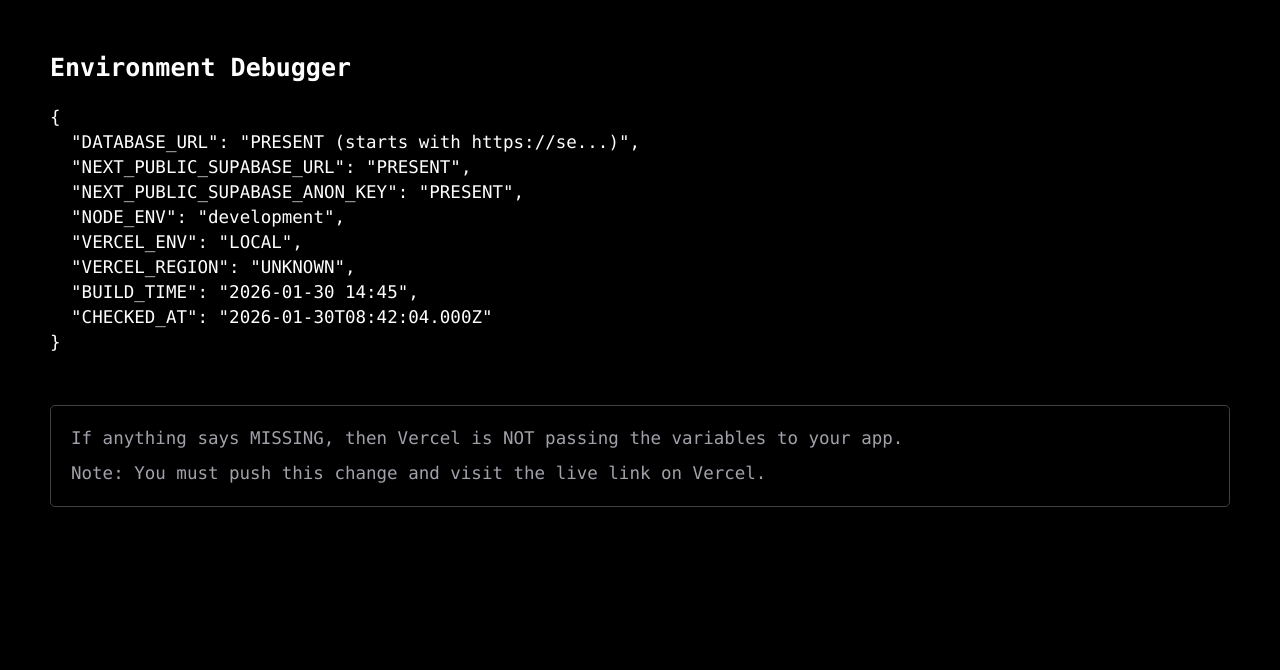
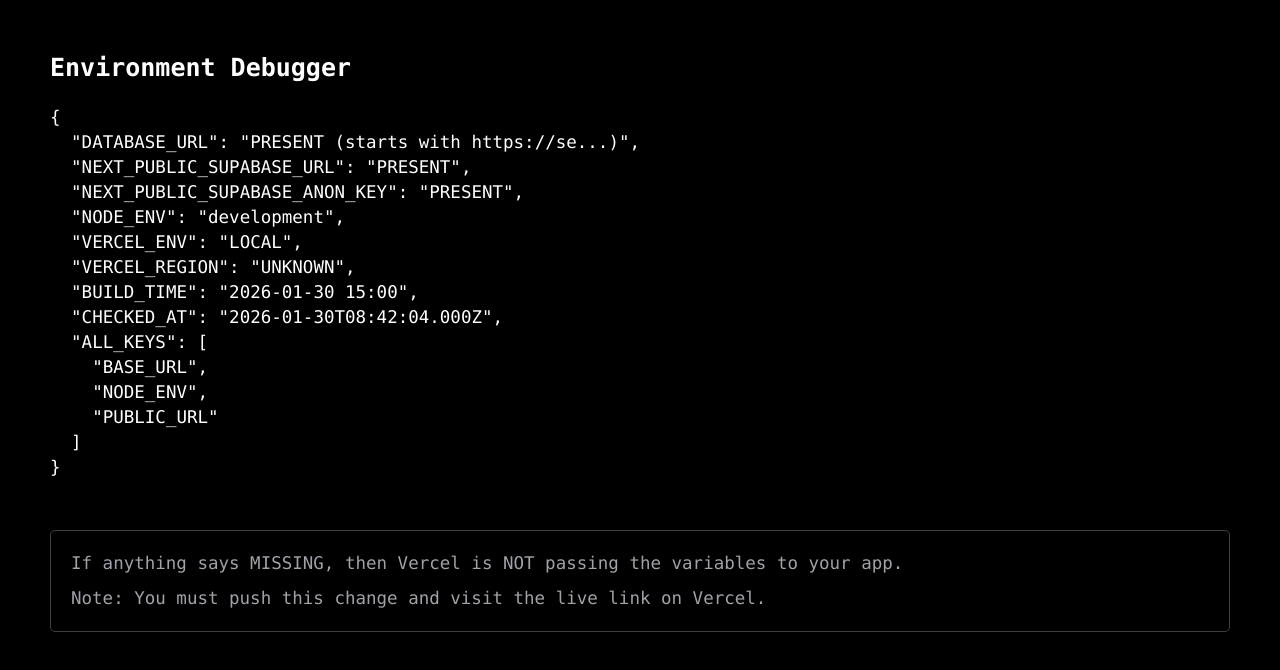
Before and after one commit to Swayam1903/art, a Next.js app: page /debug-env in a window 1280 px wide. Shown: the top 670 px of the page. Built offline with nearby package versions, Linux system fonts and the light colour scheme; no server answers; a web font is replaced by a local one.

Commit message:
Deep diagnostic check

```diff
--- a/next.config.ts
+++ b/next.config.ts
@@ -9,7 +9,7 @@ const nextConfig: NextConfig = {
       },
     ],
   },
-  output: 'standalone',
+  // output: 'standalone',
   experimental: {
     serverActions: {
       bodySizeLimit: '10mb',
--- a/src/app/debug-env/page.tsx
+++ b/src/app/debug-env/page.tsx
@@ -11,8 +11,9 @@ export default async function DebugEnvPage() {
             NODE_ENV: process.env.NODE_ENV,
             VERCEL_ENV: process.env.VERCEL_ENV || 'LOCAL',
             VERCEL_REGION: process.env.VERCEL_REGION || 'UNKNOWN',
-            BUILD_TIME: "2026-01-30 14:45", // Manual timestamp to be 100% sure
+            BUILD_TIME: "2026-01-30 15:00",
             CHECKED_AT: new Date().toISOString(),
+            ALL_KEYS: Object.keys(process.env).filter(k => !k.includes('KEY') && !k.includes('SECRET') && !k.includes('PASSWORD')).sort(),
         };
     } catch (e: any) {
         envs = { error: e.message };
```
